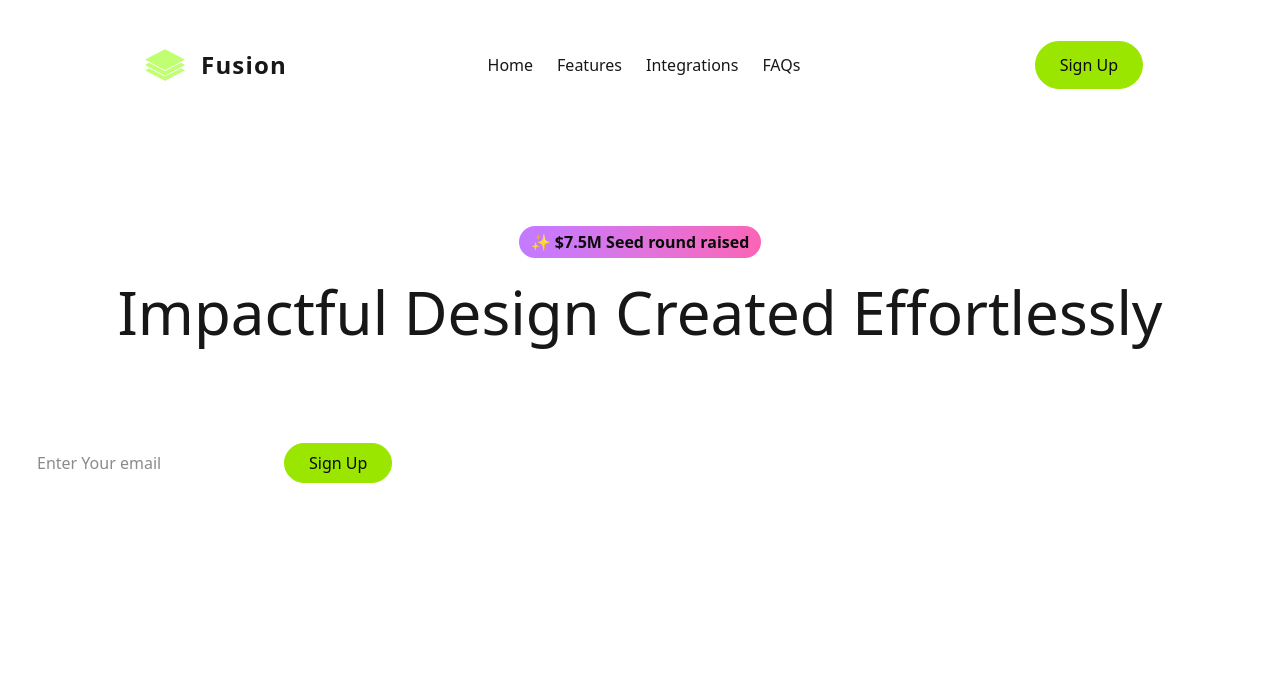
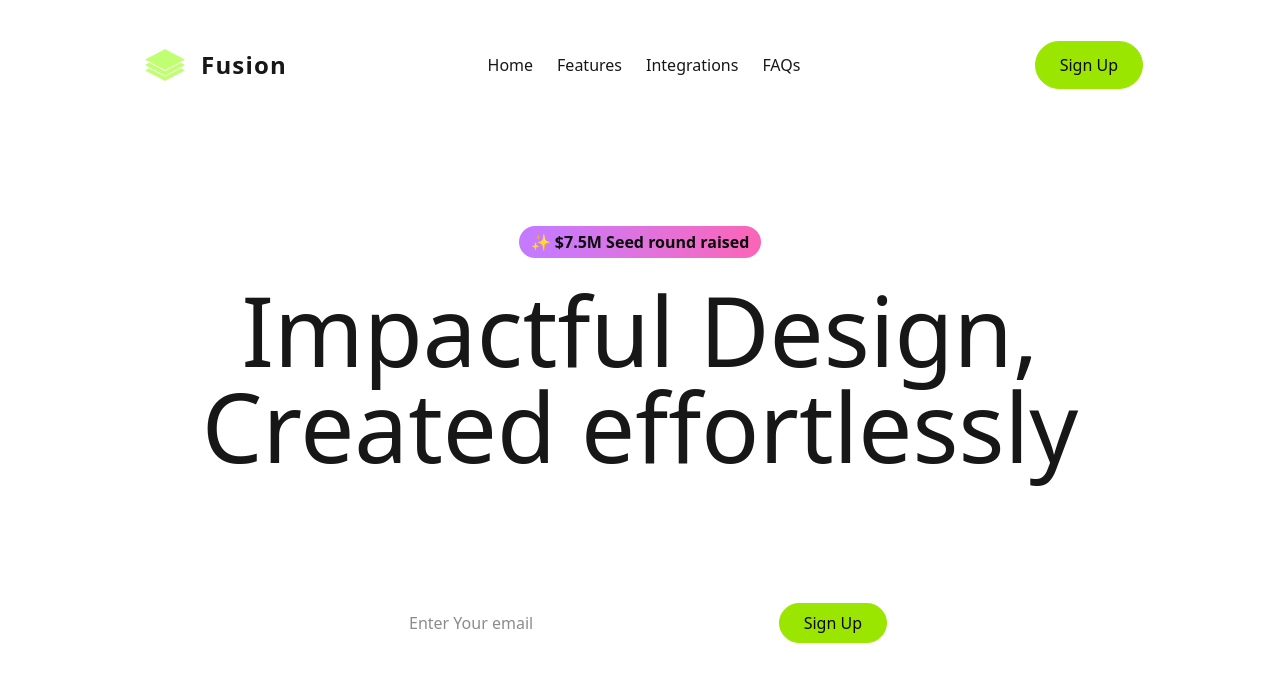
Before and after one commit to thesakshijaiswal/fusion, a Next.js app: page / in a window 1280 px wide. Shown: the top 682 px of the page. Built offline with nearby package versions, Linux system fonts and the light colour scheme.

Commit message:
feat: enhance Hero section layout and improve text styling for better readability

```diff
--- a/src/sections/Hero.tsx
+++ b/src/sections/Hero.tsx
@@ -1,25 +1,25 @@
 import Button from "@/components/Button";
 export default function Hero() {
   return (
-    <section className="px-3 py-24">
+    <section className="flex items-center justify-center px-3 py-24">
       <div className="container">
         <div className="flex justify-center">
           <div className="inline-flex rounded-full bg-gradient-to-r from-purple-400 to-pink-400 px-3 py-1 font-semibold text-neutral-950">
             ✨ $7.5M Seed round raised
           </div>
         </div>
-        <h1 className="mt-6 text-center text-6xl font-medium">
-          Impactful Design Created Effortlessly
+        <h1 className="mx-auto mt-6 max-w-5xl text-center text-6xl font-medium md:text-7xl lg:text-8xl">
+          Impactful Design, Created effortlessly
         </h1>
-        <p className="mt-8 text-center text-xl text-white/50">
+        <p className="mx-auto mt-8 max-w-2xl text-center text-xl text-white/50">
           Design without distractions. Fusion blends power and simplicity,
           helping you stay focused, fast, and fully in flow.
         </p>
-        <form className="mt-8 flex rounded-full border border-white/15 p-2">
+        <form className="mx-auto mt-8 flex max-w-lg rounded-full border border-white/15 p-2">
           <input
             type="email"
             placeholder="Enter Your email"
-            className="bg-transparent px-4"
+            className="bg-transparent px-4 md:flex-1"
           />
           <Button
             type="submit"
```
